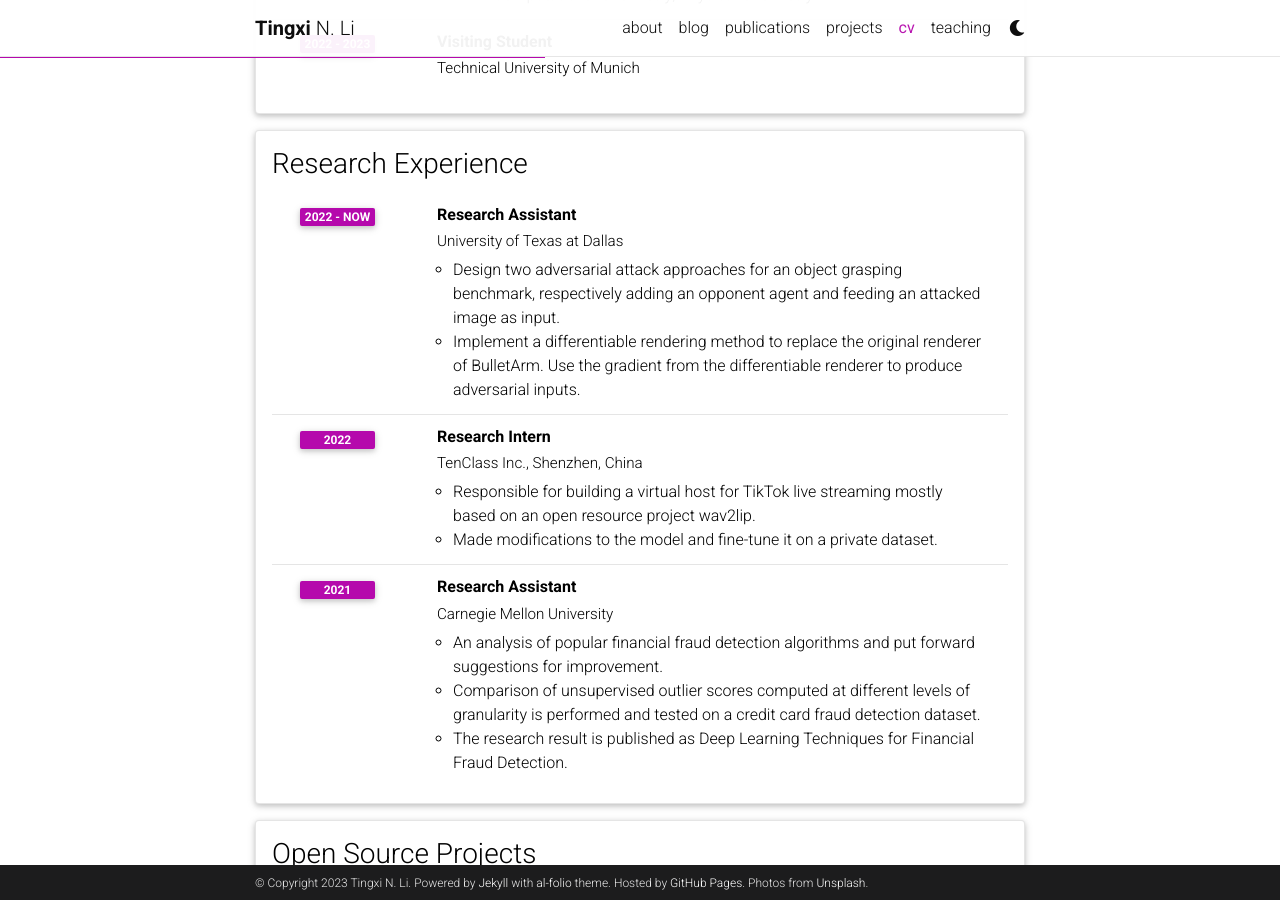
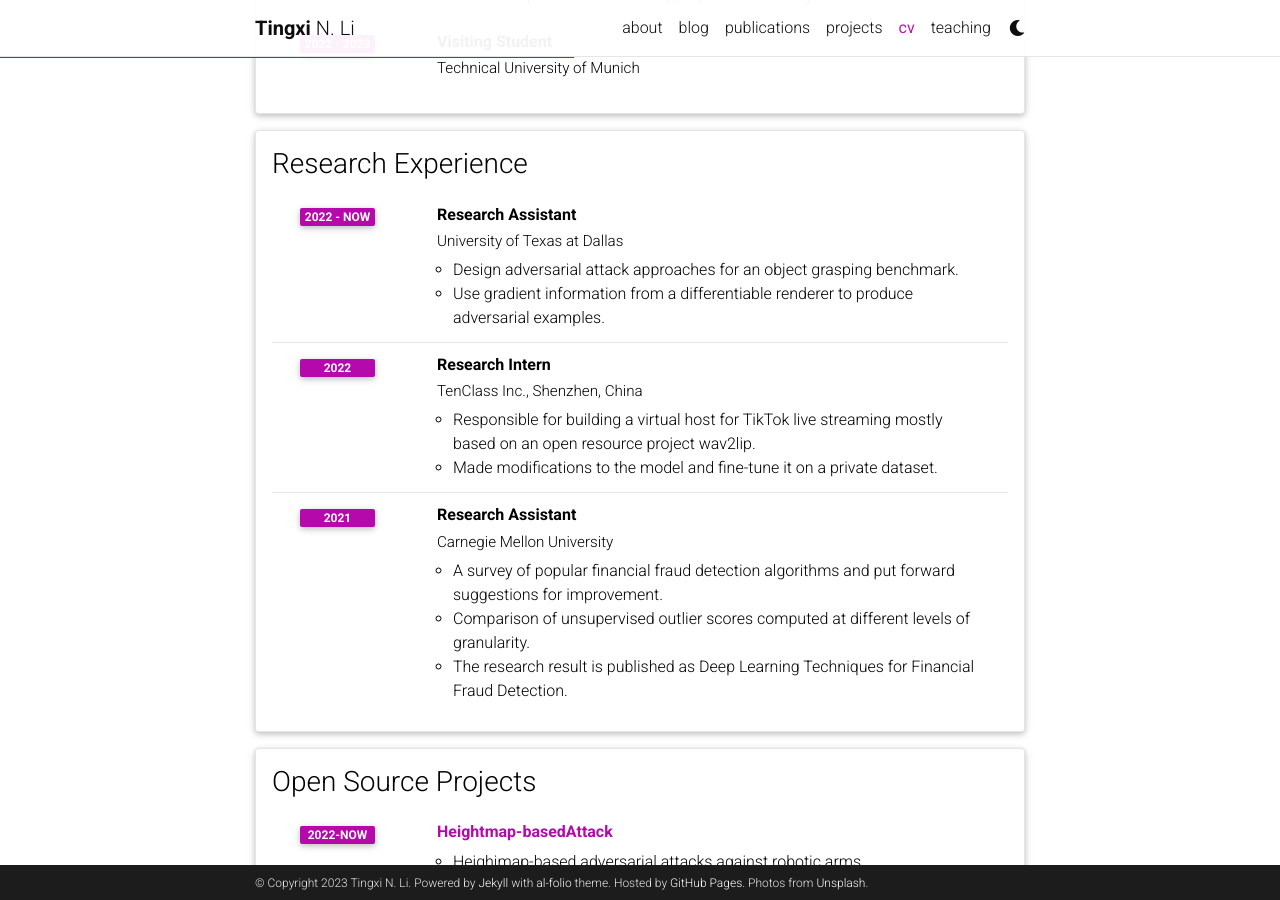
Before and after one commit to tinzzyli/tinzzyli.github.io, a Jekyll site: the page built from _pages/cv.md, in a window 1280 px wide and 900 px high, scrolled down 610 px. Built offline with Jekyll 4.4.1, drawn with Linux system fonts in a browser that asks for light colours; comment, search, counter and statistics services are not loaded; a style sheet for code colours, icons or effects is not loaded.

Commit message:
Update cv.yml

```diff
--- a/_data/cv.yml
+++ b/_data/cv.yml
@@ -33,8 +33,8 @@
       institution: University of Texas at Dallas
       year: 2022 - now
       description:
-        - Design two adversarial attack approaches for an object grasping benchmark, respectively adding an opponent agent and feeding an attacked image as input.
-        - Implement a differentiable rendering method to replace the original renderer of BulletArm. Use the gradient from the differentiable renderer to produce adversarial inputs.
+        - Design adversarial attack approaches for an object grasping benchmark.
+        - Use gradient information from a differentiable renderer to produce adversarial examples.
 
     - title: Research Intern
       institution: TenClass Inc., Shenzhen, China
@@ -47,8 +47,8 @@
       institution: Carnegie Mellon University
       year: 2021
       description:
-        - An analysis of popular financial fraud detection algorithms and put forward suggestions for improvement.
-        - Comparison of unsupervised outlier scores computed at different levels of granularity is performed and tested on a credit card fraud detection dataset.
+        - A survey of popular financial fraud detection algorithms and put forward suggestions for improvement.
+        - Comparison of unsupervised outlier scores computed at different levels of granularity.
         - The research result is published as Deep Learning Techniques for Financial Fraud Detection.
 
 
```
